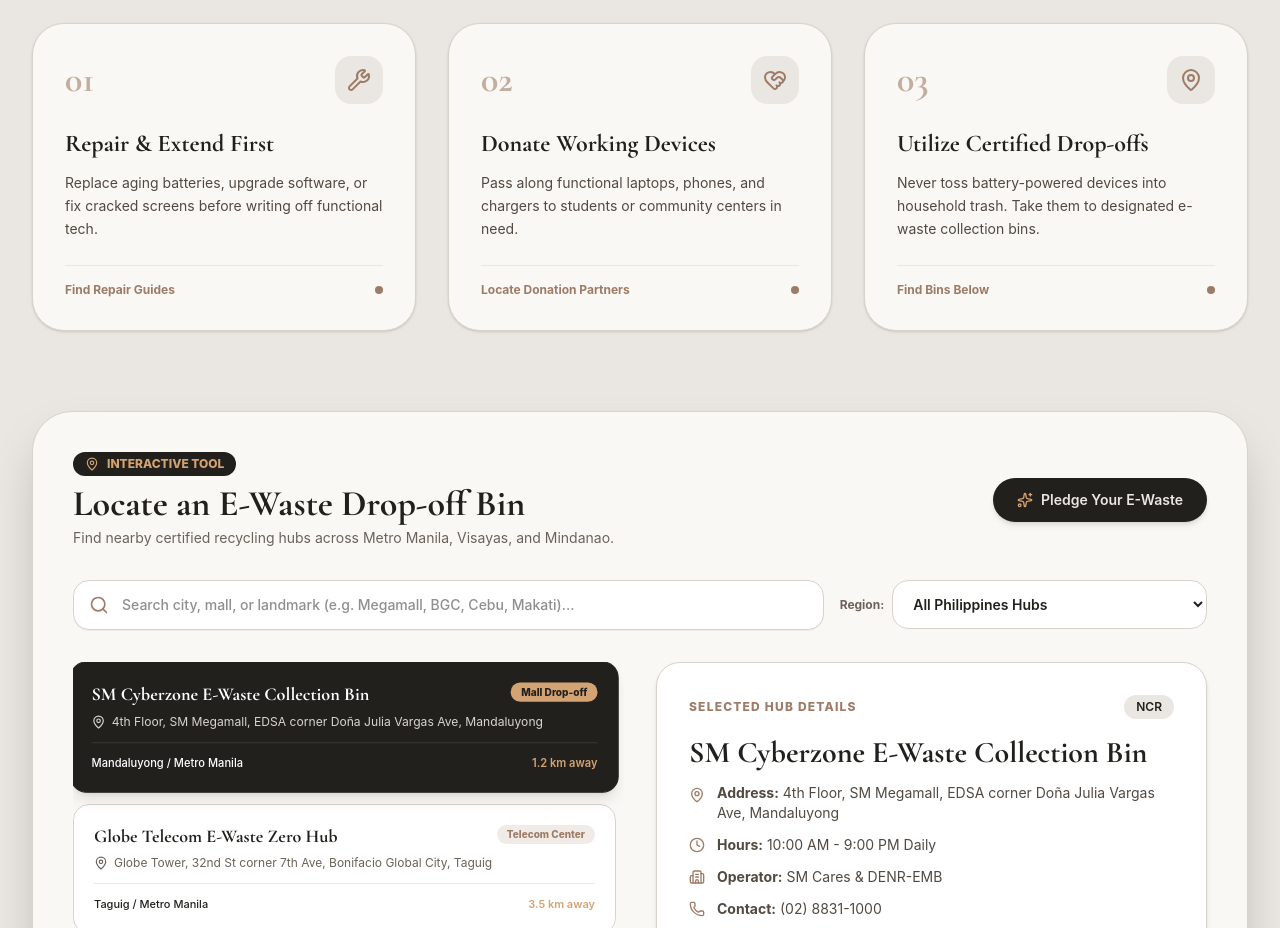
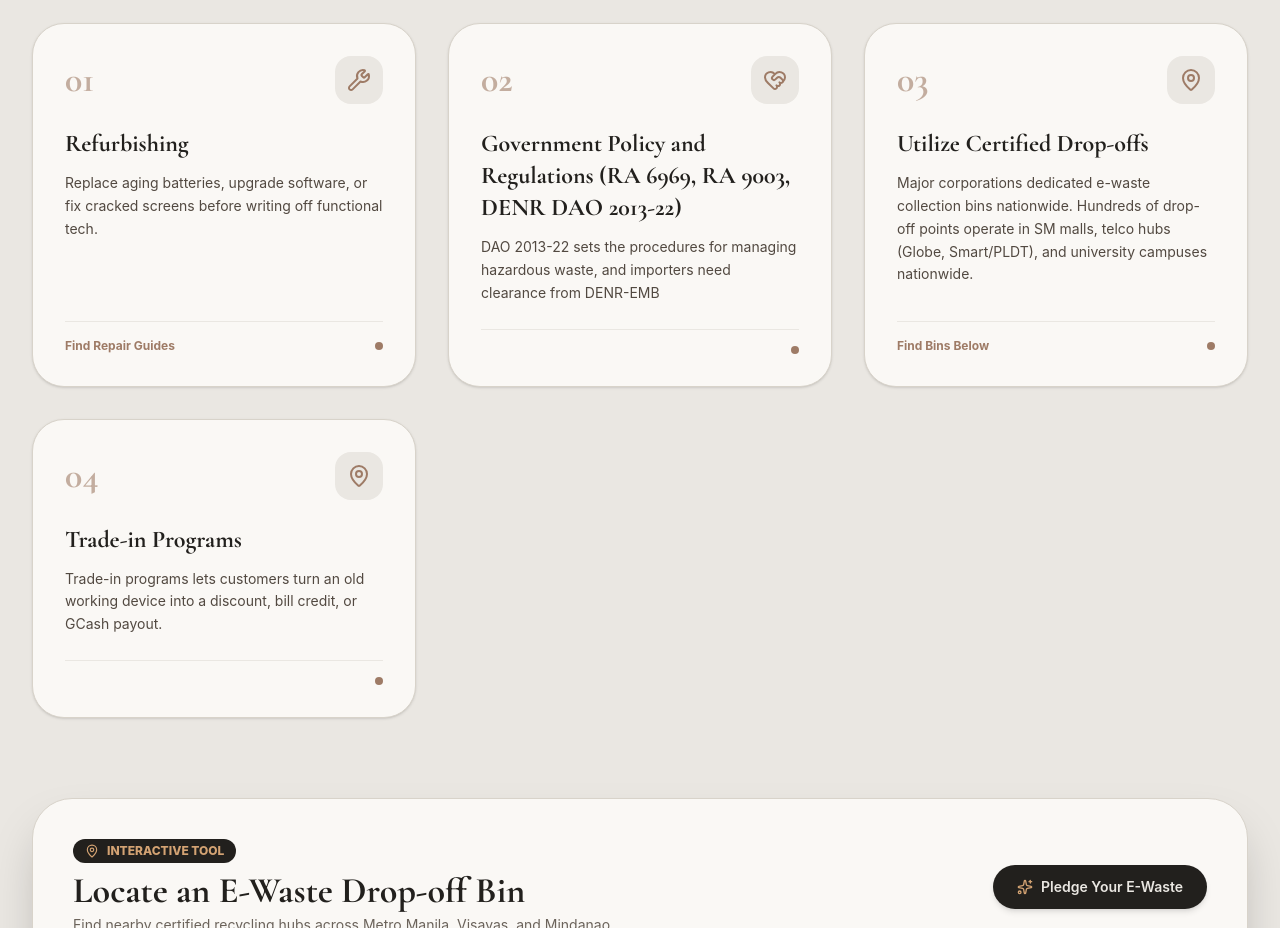
Before and after one commit to avdingal/PEEC---EWaste, a React (Vite) app: page / in a window 1280 px wide. Shown: the part 5080-6008 px from the top of the page. Built offline with nearby package versions, Linux system fonts and the light colour scheme.

Commit message:
Update e-waste action steps and descriptions

```diff
--- a/src/data/ewasteData.js
+++ b/src/data/ewasteData.js
@@ -169,25 +169,32 @@ export const IMPACTS = [
 export const ACTION_STEPS = [
   {
     number: '01',
-    title: 'Repair & Extend First',
+    title: 'Refurbishing',
     description: 'Replace aging batteries, upgrade software, or fix cracked screens before writing off functional tech.',
     actionText: 'Find Repair Guides',
     icon: 'Wrench'
   },
   {
     number: '02',
-    title: 'Donate Working Devices',
-    description: 'Pass along functional laptops, phones, and chargers to students or community centers in need.',
-    actionText: 'Locate Donation Partners',
+    title: 'Government Policy and Regulations (RA 6969, RA 9003, DENR DAO 2013-22)',
+    description: 'DAO 2013-22 sets the procedures for managing hazardous waste, and importers need clearance from DENR-EMB',
+    actionText: '',
     icon: 'HeartHandshake'
   },
   {
     number: '03',
     title: 'Utilize Certified Drop-offs',
-    description: 'Never toss battery-powered devices into household trash. Take them to designated e-waste collection bins.',
+    description: 'Major corporations dedicated e-waste collection bins nationwide. Hundreds of drop-off points operate in SM malls, telco hubs (Globe, Smart/PLDT), and university campuses nationwide.',
     actionText: 'Find Bins Below',
     icon: 'MapPin'
-  }
+  },
+  {
+    number: '04',
+    title: 'Trade-in Programs',
+    description: 'Trade-in programs lets customers turn an old working device into a discount, bill credit, or GCash payout.',
+    actionText: '',
+    icon: ''
+  },
 ];
 
 export const DROP_OFF_LOCATIONS = [
```
